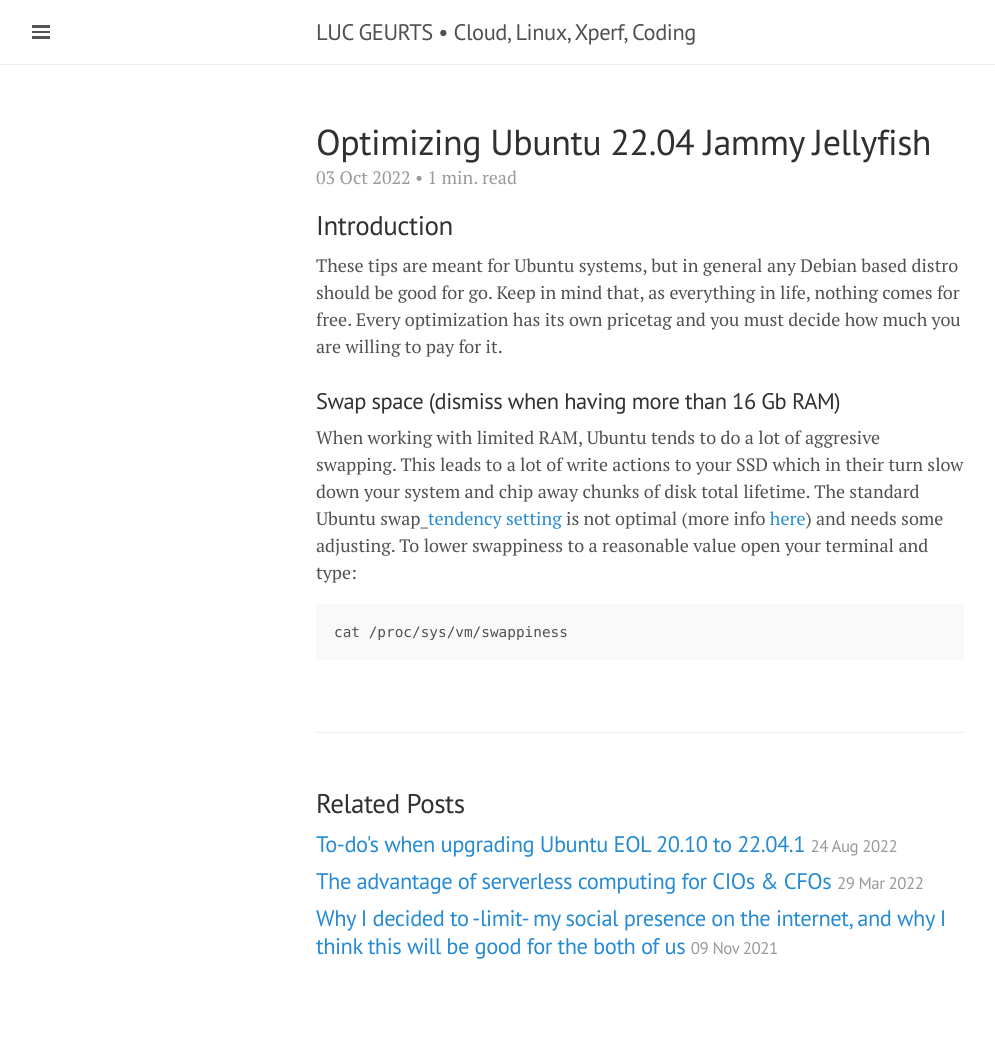
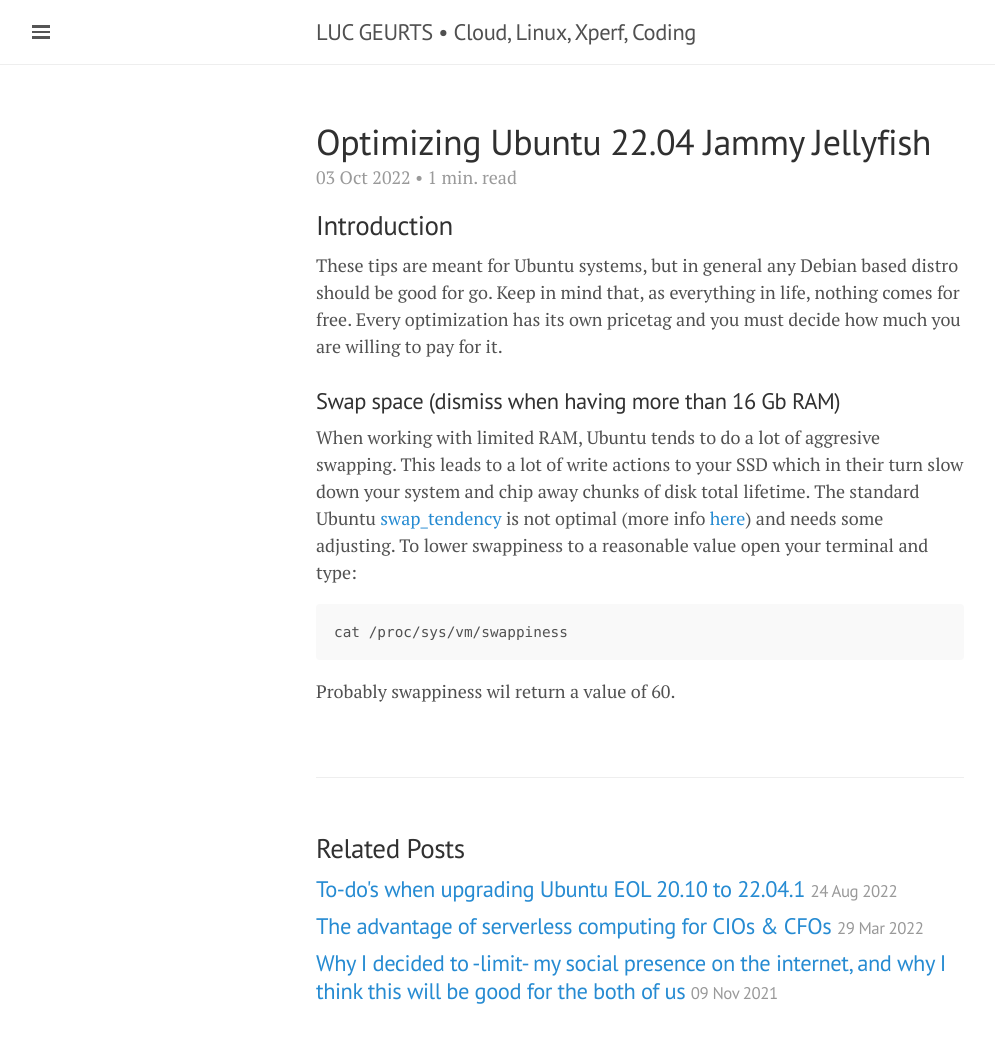
Before and after one commit to lgeurts/lgeurts.github.io, a Jekyll site: the page built from _posts/2022-10-03-optimizing-ubuntu-22.04-jammy-jellyfish.md, in a window 1280 px wide. Shown: the whole page, without its empty margins (0-995 px from the left). Built offline with Jekyll 4.4.1, drawn with Linux system fonts in a browser that asks for light colours; nearby versions of some CDN libraries; comment, search, counter and statistics services are not loaded; before the commit the page ends 1014 px from its top, so only the background shows below that.

Commit message:
Update 2022-10-03-optimizing-ubuntu-22.04-jammy-jellyfish.md

````diff
--- a/_posts/2022-10-03-optimizing-ubuntu-22.04-jammy-jellyfish.md
+++ b/_posts/2022-10-03-optimizing-ubuntu-22.04-jammy-jellyfish.md
@@ -13,8 +13,9 @@
 
 ### Swap space (dismiss when having more than 16 Gb RAM)
 When working with limited RAM, Ubuntu tends to do a lot of aggresive swapping. This leads to a lot of write actions to your SSD which in their turn slow down your system and chip away chunks of disk total lifetime.
-The standard Ubuntu swap_[tendency setting](https://unix.stackexchange.com/questions/134202/when-is-swap-triggered-or-how-to-calculate-swap-tendency#134206) is not optimal (more info [here](https://rudd-o.com/linux-and-free-software/tales-from-responsivenessland-why-linux-feels-slow-and-how-to-fix-that)) and needs some adjusting.
+The standard Ubuntu [swap_tendency](https://unix.stackexchange.com/questions/134202/when-is-swap-triggered-or-how-to-calculate-swap-tendency#134206) is not optimal (more info [here](https://rudd-o.com/linux-and-free-software/tales-from-responsivenessland-why-linux-feels-slow-and-how-to-fix-that)) and needs some adjusting.
 To lower swappiness to a reasonable value open your terminal and type:
 ```
 cat /proc/sys/vm/swappiness
 ```
+Probably swappiness wil return a value of 60.
````
